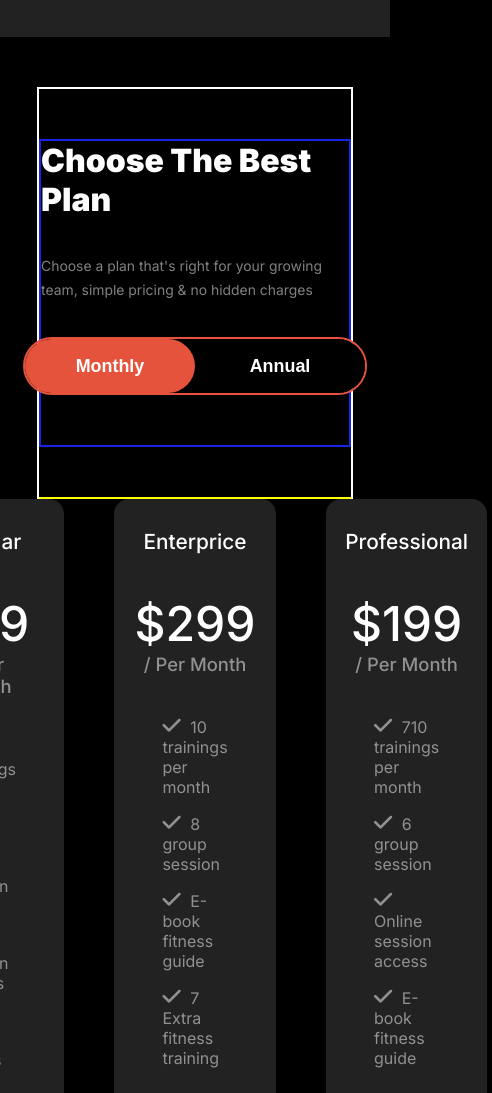
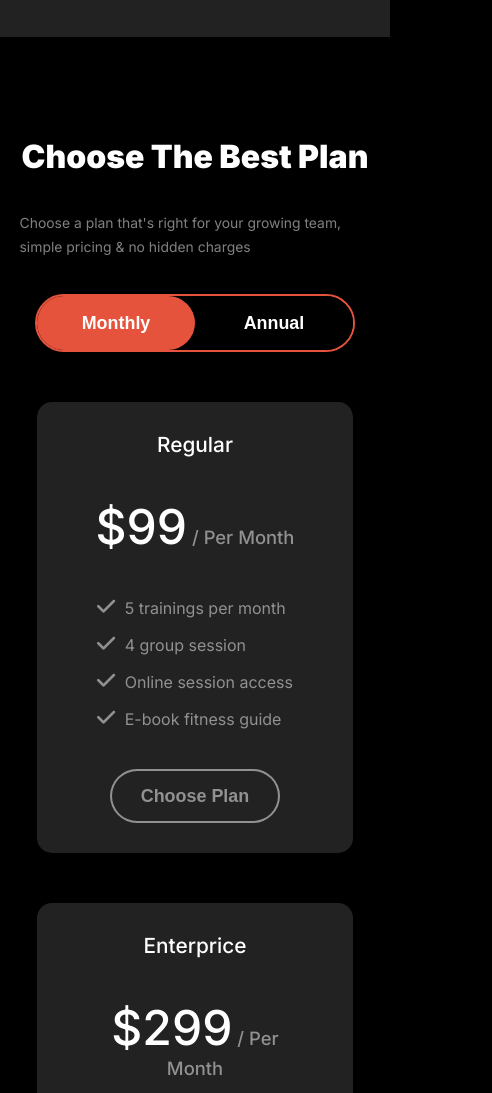
Before and after one commit to fahimprito/versatile-ui-a2-fitness, a plain HTML site: page index.html in a window 390 px wide. Shown: the part 5180-6273 px from the top of the page, 492 px wide, since content can reach past the window. Drawn offline with Linux system fonts and the light colour scheme; a web font is replaced by a local one.

Commit message:
choose plan

```diff
--- a/styles/fitness.css
+++ b/styles/fitness.css
@@ -603,7 +603,6 @@ td {
 
 /* -------section---------choose your plan------ */
 .plan {
-    border: 2px solid white;
     width: 80%;
     margin: 0 auto;
     padding: 50px 0;
@@ -615,19 +614,19 @@ td {
     align-items: center;
     gap: 35px;
     margin-bottom: 50px;
-    border: 2px solid rgb(23, 37, 226);
 }
 
 .plan-time {
+    width: 340px;
     display: flex;
-    justify-content: center;
+    justify-content: space-between;
     margin-bottom: 50px;
     border: 2px solid rgb(230, 83, 60);
     border-radius: 42px;
 }
 
 #btn-monthly {
-    width: 170px;
+    width: 50%;
     height: 54px;
     border-radius: 42px;
     background: rgb(230, 83, 60);
@@ -640,7 +639,7 @@ td {
 }
 
 #btn-annual {
-    width: 170px;
+    width: 50%;
     height: 54px;
     border-radius: 42px;
     background: black;
@@ -653,9 +652,9 @@ td {
 }
 
 .plan-card-container {
-    border: 2px solid yellow;
     display: flex;
     justify-content: center;
+    align-items: center;
     gap: 50px;
 }
 
@@ -669,24 +668,28 @@ td {
     align-items: center;
     gap: 40px;
     padding: 30px 50px;
-    transition-duration: 0.1s ;
+    transition-duration: 0.1s;
 }
 
 /* card hover code */
-.plan-card:hover{
+.plan-card:hover {
     background-color: rgb(230, 83, 60);
     transform: scale(105%);
 }
-.plan-card:hover .btn-choose-plan{
+
+.plan-card:hover .btn-choose-plan {
     background: white;
     color: rgb(230, 83, 60);
 }
-.plan-card:hover .plan-offers{
+
+.plan-card:hover .plan-offers {
     color: white;
 }
-.plan-card:hover .per-month{
+
+.plan-card:hover .per-month {
     color: rgba(255, 255, 255, 0.8);
 }
+
 /* card hover code end */
 .plan-name {
     font-size: 1.3rem;
@@ -705,11 +708,13 @@ td {
     color: white;
     font-size: 3rem;
 }
-.plan-card ul{
+
+.plan-card ul {
     display: flex;
     flex-direction: column;
     gap: 15px;
 }
+
 .plan-card ul li i {
     font-size: 1.3rem;
     padding-right: 5px;
@@ -1124,6 +1129,23 @@ footer {
 
     }
 
+    /* -------section---------choose your plan------ */
+
+    .plan{
+        width: 90%;
+    }
+    .plan-time{
+        width: 90%;
+        margin-bottom: 0;
+    }
+
+    .plan-card-container{
+        flex-direction: column;
+
+    }
+    .plan-card {
+        width: calc(90% - 100px);
+    }
 
 
     /* -------section----------Meet Our Team------ */
```
Also changed, not shown: index.html (line endings or trailing spaces).
